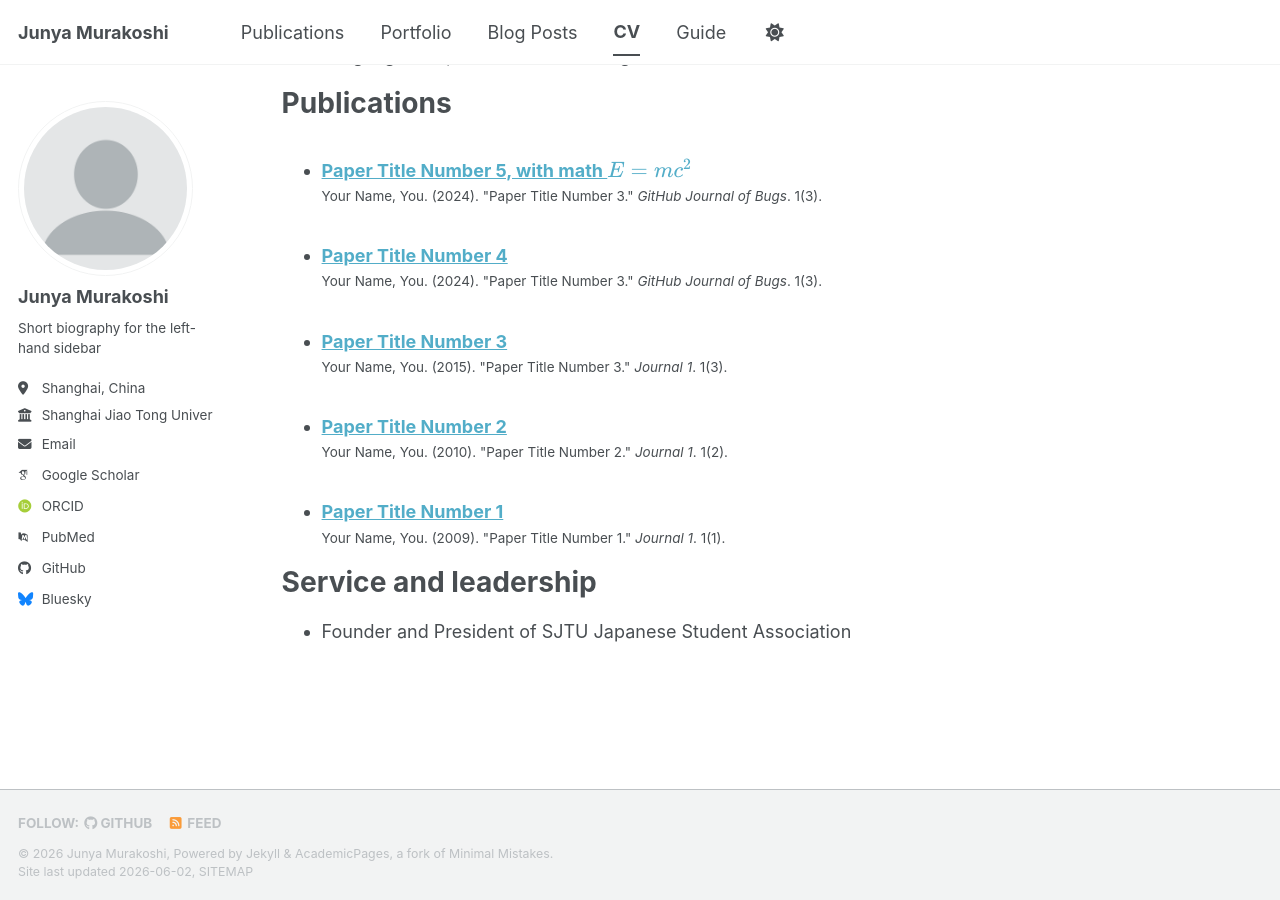
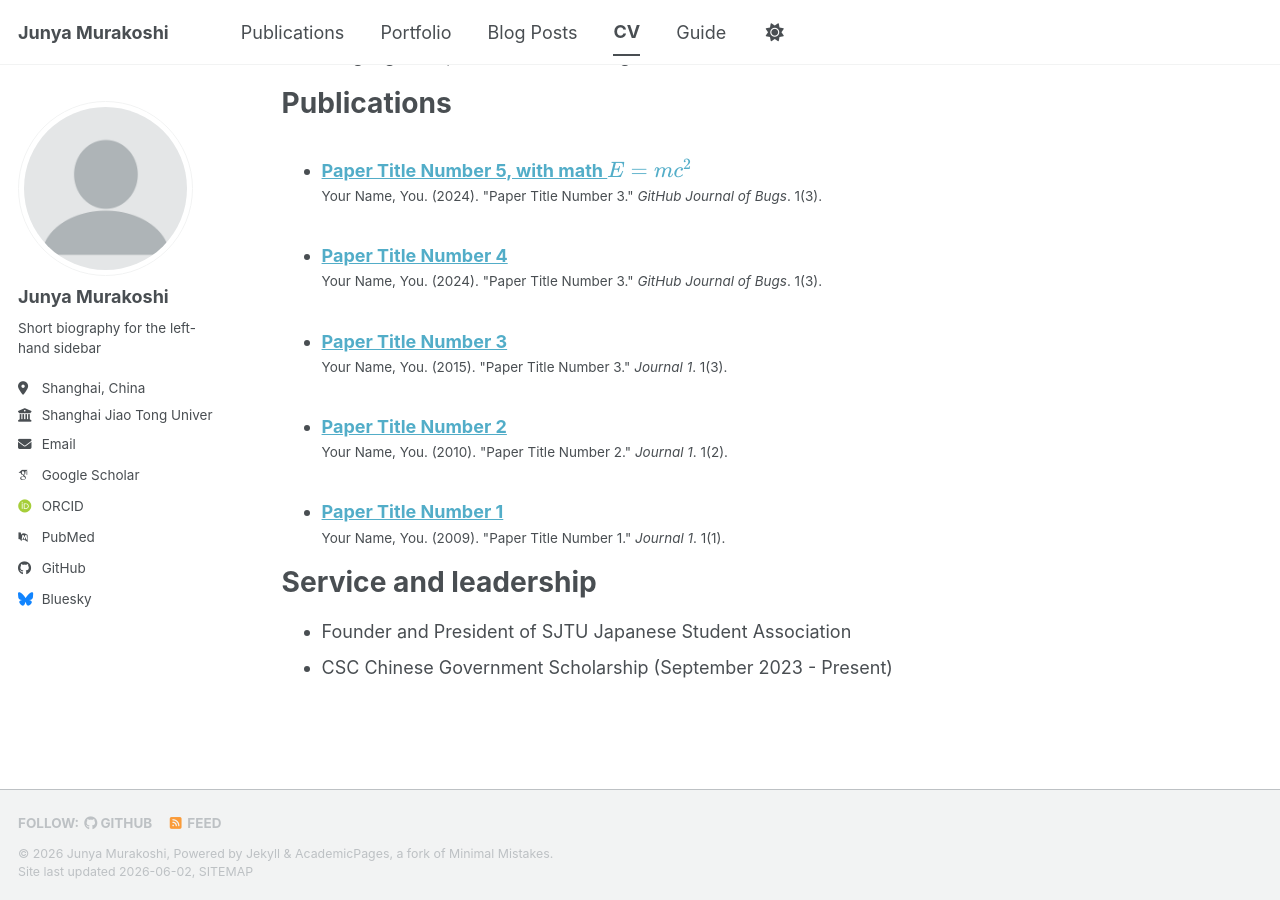
Before and after one commit to jnymrks/jnymrks.github.io, a Jekyll site: the page built from _pages/cv.md, in a window 1280 px wide and 900 px high, scrolled down 1316 px. Built offline with Jekyll 4.4.1, drawn with Linux system fonts in a browser that asks for light colours; some web fonts are replaced; a script bundle is joined from its source files by our own code; library files that are not in the unit come from our copies.

Commit message:
Add CSC Chinese Government Scholarship to CV

```diff
--- a/_pages/cv.md
+++ b/_pages/cv.md
@@ -61,3 +61,4 @@ Publications
 Service and leadership
 ======
 * Founder and President of SJTU Japanese Student Association
+* CSC Chinese Government Scholarship (September 2023 - Present)
```
